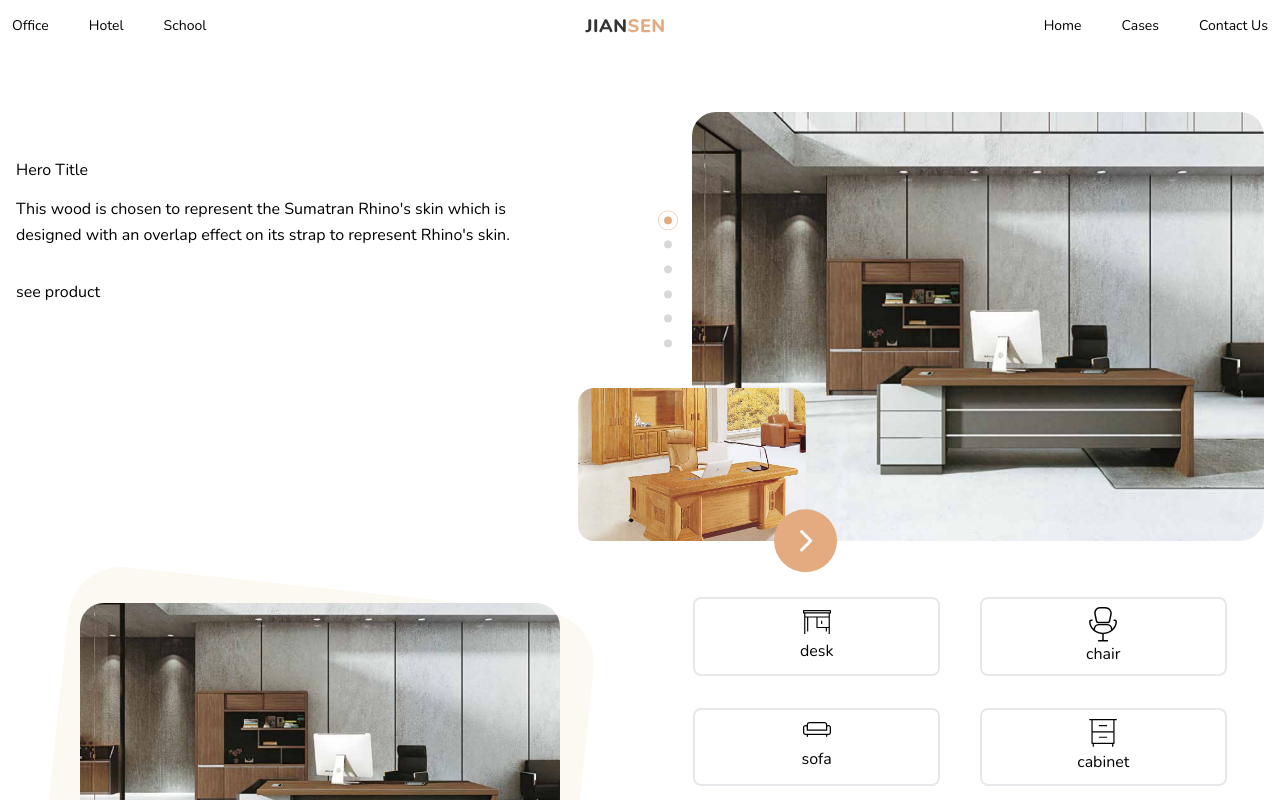
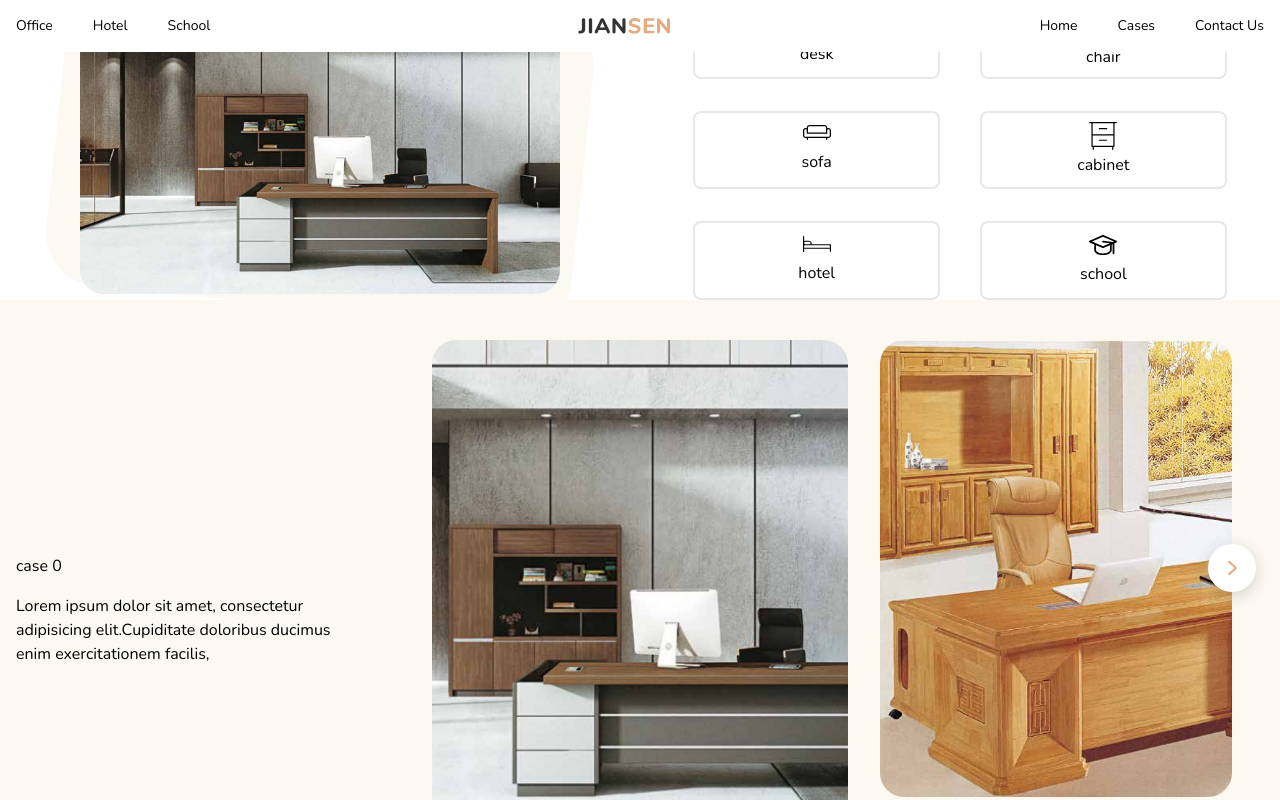
Before and after one commit to EthanLiu1230/jian-sen-next, a Next.js app: page / in a window 1280 px wide. Shown: the top 800 px of the page. Built offline with nearby package versions, Linux system fonts and the light colour scheme.

Commit message:
-+ Header

```diff
--- a/components/Header.tsx
+++ b/components/Header.tsx
@@ -82,7 +82,7 @@ export function Header({
       return (
         <div className="flex flex-nowrap">
           <p className="text-sm font-bold text-black">{linkGroup.name}</p>
-          <p className="px-4 text-md font-bold text-warmGray-600">/</p>
+          <p className="px-4 font-bold text-md text-warmGray-600">/</p>
           <SubNav>
             {linkGroup.group.map((link) => (
               <a href={link.href}>
@@ -96,7 +96,7 @@ export function Header({
 
     return (
       <>
-        <div className="grid grid-cols-3 items-center py-3 px-4 ">
+        <div className="grid grid-cols-3 items-center py-3 px-4">
           <div className="justify-self-start">
             <MenuToggle opened={opened} onClick={() => setOpened(!opened)} />
           </div>
@@ -105,7 +105,7 @@ export function Header({
           </div>
         </div>
         {showMobileSubNav && (
-          <div className="px-4 py-3">
+          <div className="py-3 px-4">
             <MobileSubNav />
           </div>
         )}
@@ -162,18 +162,18 @@ export function Header({
 
     return (
       <>
-        <div className="container flex justify-between items-center py-4 px-3 w-full">
+        <div className="container flex justify-between items-center p-4 w-full">
           <nav className="flex space-x-10">
-            {linkGroups.map((lg, index) => (
+            {linkGroups.map((group, index) => (
               <div
                 key={index}
                 onMouseEnter={() => {
-                  setGroup(lg);
+                  setGroup(group);
                   setShowSubNav(true);
                 }}
                 onMouseLeave={() => setShowSubNav(false)}
               >
-                <Link>{lg.name}</Link>
+                <MainLink>{group.name}</MainLink>
               </div>
             ))}
           </nav>
@@ -185,7 +185,7 @@ export function Header({
           <nav className="flex space-x-10">
             {links.map((link) => (
               <a href={link.href}>
-                <Link>{link.name}</Link>
+                <MainLink>{link.name}</MainLink>
               </a>
             ))}
           </nav>
@@ -221,24 +221,6 @@ export function SubNav({ children }: { children: ReactNode }) {
   return <nav className="flex pb-3 space-x-10 w-full">{children}</nav>;
 }
 
-export function Link({
-  children,
-  bold,
-}: {
-  children: ReactNode;
-  bold?: boolean;
-}) {
-  return (
-    <p
-      className={cn("text-sm", {
-        "font-bold": bold,
-      })}
-    >
-      {children}
-    </p>
-  );
-}
-
 export function SubLink({
   children,
   selected = false,
@@ -270,3 +252,13 @@ export function SubLink({
     </span>
   );
 }
+
+export function MainLink({
+  children,
+  bold,
+}: {
+  children: ReactNode;
+  bold?: boolean;
+}) {
+  return <p className={cn("text-sm", { "font-bold": bold })}>{children}</p>;
+}
--- a/components/atomic/Logo.tsx
+++ b/components/atomic/Logo.tsx
@@ -3,9 +3,8 @@ import React from "react";
 export function Logo() {
   return (
     <svg
-      className="w-20"
+      className="h-4"
       viewBox="0 0 140 24"
-      fill="none"
       xmlns="http://www.w3.org/2000/svg"
     >
       <path
--- a/pages/index.tsx
+++ b/pages/index.tsx
@@ -11,21 +11,7 @@ export default function Home() {
     <>
       <Header />
       {/* HERO */}
-      <div className="container grid grid-cols-1 px-4 pt-4 md:pt-20 lg:pt-28 md:grid-cols-2 mb-14">
-        <div className="pt-20 mx-auto w-4/5 text-center md:text-left md:ml-0 md:pt-2 lg:pt-12">
-          <h1 className="mb-4 leading-tight">Hero Title</h1>
-          <p className="mb-8 leading-relaxed text-base">
-            This wood is chosen to represent the Sumatran Rhino's skin which is
-            designed with an overlap effect on its strap to represent Rhino's
-            skin.
-          </p>
-          <a href="">see product</a>
-        </div>
-        {/*right*/}
-        <div className="hidden justify-self-end self-end w-11/12 md:block">
-          <HeroCarousel images={IMAGES} />
-        </div>
-      </div>
+
       <ProductCategory />
 
       <Cases />
```
